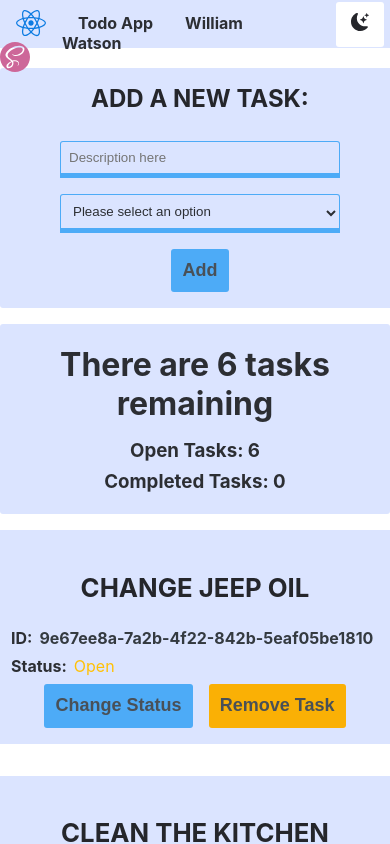
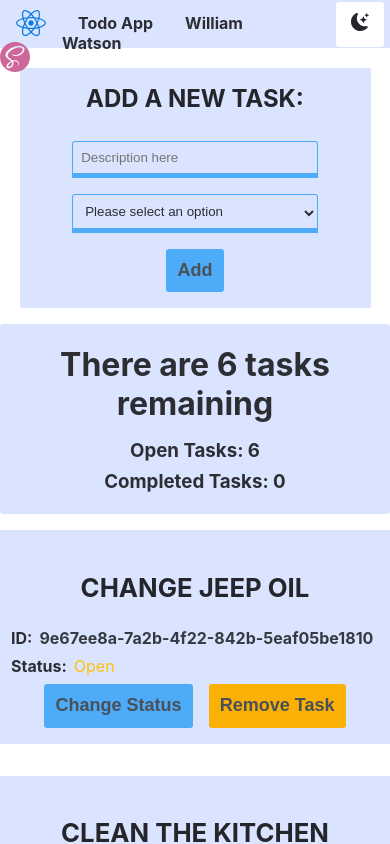
Before and after one commit to threnody5/INFO-5143-lab, a React (Create React App) app: page / in a window 390 px wide. Shown: the top 844 px of the page. Built offline with nearby package versions, Linux system fonts and the light colour scheme.

Commit message:
update small breakpoint width of formContainer from 400px to 90vw

```diff
--- a/src/components/Form/styles.module.scss
+++ b/src/components/Form/styles.module.scss
@@ -47,7 +47,7 @@
     }
 
     @include breakpoint-small {
-        width: 400px;
+        width: 90vw;
     }
 }
 
```
